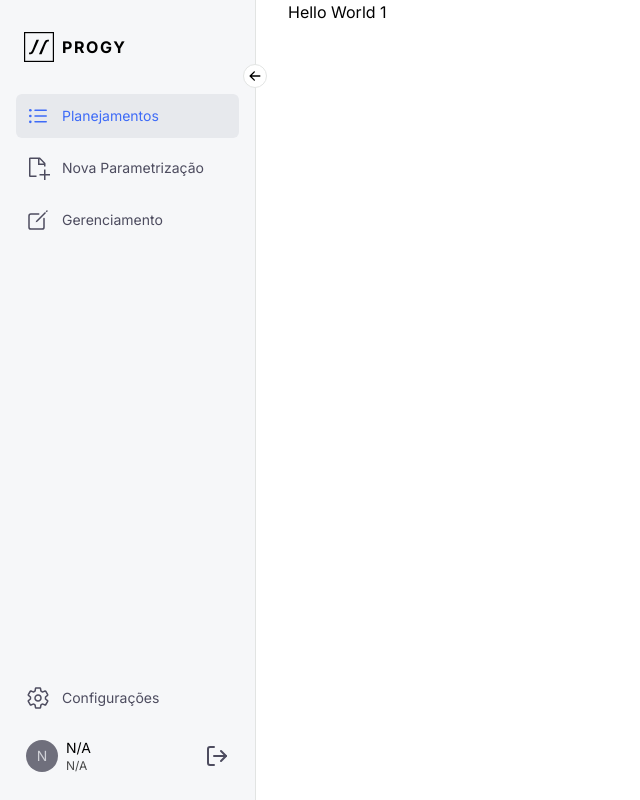
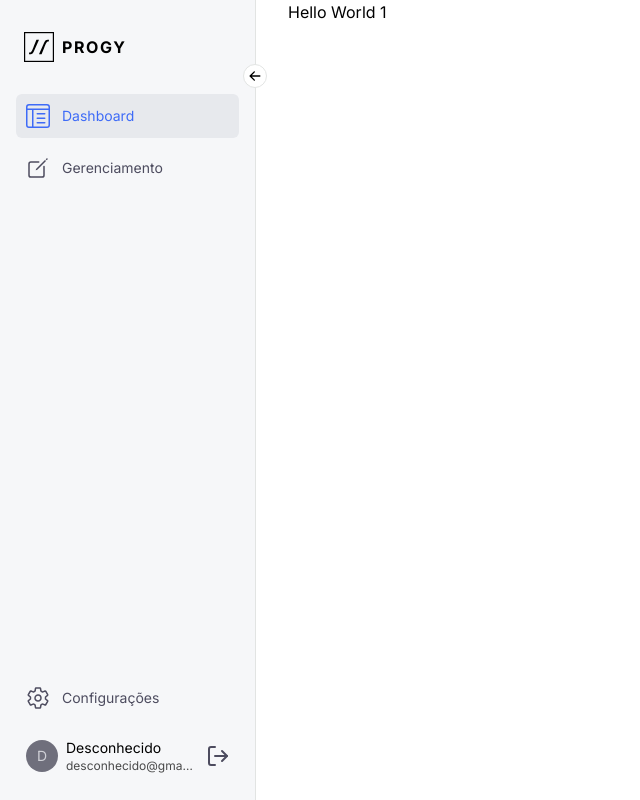
Before and after one commit to wilmacedo/progy-dashboard-v2, a Next.js app: page / in a window 1280 px wide. Shown: the whole page, without its empty margins (0-640 px from the left). Built offline with nearby package versions, Linux system fonts and the light colour scheme.

Commit message:
chore: move mock user and create config folder

```diff
--- a/src/components/Sidebar.tsx
+++ b/src/components/Sidebar.tsx
@@ -1,6 +1,7 @@
 'use client';
 
-import sidebarRoutes from '@/constants/routes';
+import sidebarRoutes from '@/config/routes';
+import { mockedUser } from '@/constants';
 import { useAuth } from '@/contexts/AuthContext';
 import {
   getFirstsLetters,
@@ -18,20 +19,16 @@ interface SidebarProps {
   children: ReactNode;
 }
 
-const fakeUser = {
-  name: 'José Wilson Wariss Macedo Sá',
-  email: 'wil.macedo.sa@gmail.com',
-  roleId: 2,
-};
-
 export default function Sidebar({ children }: SidebarProps) {
   const pathname = usePathname();
-  const { signOut, user } = useAuth();
+  const { signOut, user, retrieveUserRole } = useAuth();
+
   const [expanded, setExpanded] = useState(
     getLocalStorageItem('sidebar', 'expanded'),
   );
+
   const imageSize = 30;
-  const routes = sidebarRoutes(fakeUser.roleId);
+  const routes = sidebarRoutes(retrieveUserRole());
   const splittedRoutes = [
     routes.filter(route => !route.bottom),
     routes.filter(route => route.bottom),
@@ -99,16 +96,16 @@ export default function Sidebar({ children }: SidebarProps) {
                     <div className="flex items-center gap-2">
                       <div className="w-8 h-8 flex items-center justify-center bg-[#6f6f7c] rounded-full">
                         <span className="text-sm text-[#d0d1d7]">
-                          {getFirstsLetters(user?.name || 'N/A')}
+                          {getFirstsLetters(user?.name || mockedUser.name)}
                         </span>
                       </div>
 
                       <div className="flex flex-col">
                         <span className="text-sm truncate max-w-[7rem]">
-                          {user?.name || 'N/A'}
+                          {user?.name || mockedUser.name}
                         </span>
                         <span className="text-xs opacity-70 truncate max-w-[8rem]">
-                          {user?.email || 'N/A'}
+                          {user?.email || mockedUser.email}
                         </span>
                       </div>
                     </div>
--- a/src/constants/routes.ts
+++ b/src/config/routes.ts
@@ -1,9 +1,9 @@
+import roles from '@/constants/roles';
 import { BsReverseLayoutTextWindowReverse } from 'react-icons/bs';
 import { IoIosList } from 'react-icons/io';
 import { IoCreateOutline, IoSettingsOutline } from 'react-icons/io5';
 import { IconType } from 'react-icons/lib';
 import { VscNewFile } from 'react-icons/vsc';
-import roles from './roles';
 
 interface RouteConfig {
   basePath: string;
--- a/src/constants/index.ts
+++ b/src/constants/index.ts
@@ -1,2 +1,10 @@
+import { User } from '@/types/user';
+
 export const STORAGE_PATH = '@progy';
 export const AUTH_DATA_KEY = `${STORAGE_PATH}/auth`;
+
+export const mockedUser: User = {
+  id: -1,
+  name: 'Desconhecido',
+  email: 'desconhecido@gmail.com',
+};
--- a/src/contexts/AuthContext.tsx
+++ b/src/contexts/AuthContext.tsx
@@ -1,7 +1,8 @@
 'use client';
 
 import { AUTH_DATA_KEY } from '@/constants';
-import { signInRequest, SignInRequestData } from '@/services/auth';
+import roles from '@/constants/roles';
+import { RequestData, signInRequest, SignInRequestData } from '@/services/auth';
 import { useRouter } from 'next/navigation';
 import { destroyCookie, parseCookies } from 'nookies';
 import {
@@ -26,6 +27,7 @@ interface AuthContextType {
   user?: UserData;
   signIn: (data: SignInRequestData) => Promise<number | undefined>;
   signOut: () => void;
+  retrieveUserRole: () => number;
 }
 
 const AuthContext = createContext({} as AuthContextType);
@@ -72,8 +74,26 @@ export function AuthProvider({ children }: AuthProviderProps) {
     router.push('/auth/login');
   }
 
+  function retrieveUserRole() {
+    const defaultRole = roles.low[roles.low.length - 1];
+
+    const cookies = parseCookies();
+    if (!cookies) return defaultRole;
+
+    const authData = cookies[AUTH_DATA_KEY];
+    if (!authData) return defaultRole;
+
+    try {
+      const { role_id: roleId }: RequestData = JSON.parse(authData);
+
+      return roleId;
+    } catch (e) {
+      return defaultRole;
+    }
+  }
+
   return (
-    <AuthContext.Provider value={{ signIn, signOut, user }}>
+    <AuthContext.Provider value={{ signIn, signOut, user, retrieveUserRole }}>
       {children}
     </AuthContext.Provider>
   );
```
